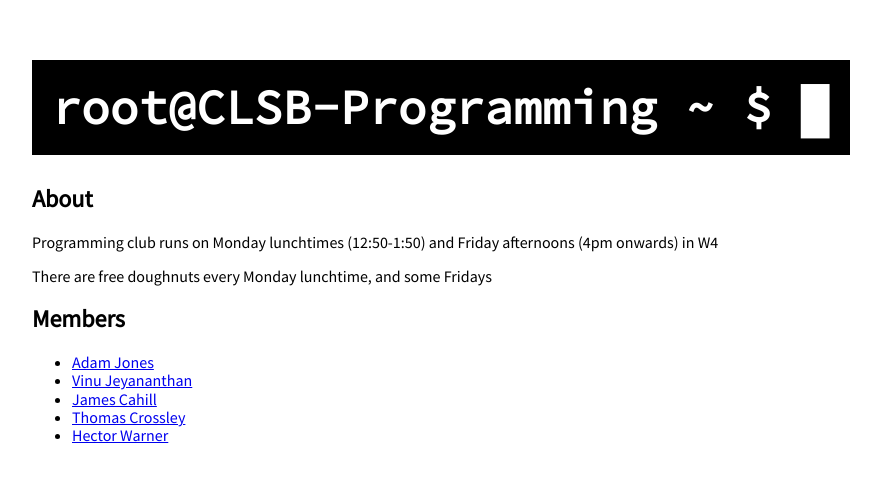
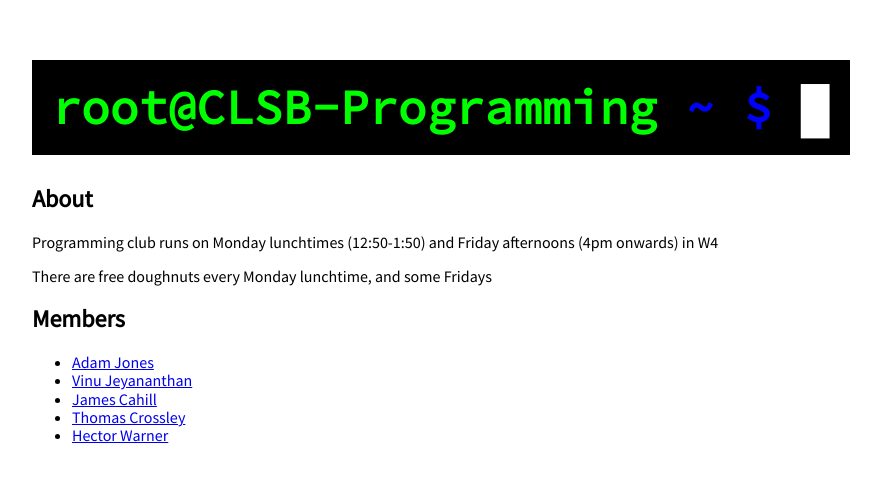
Before and after one commit to CLSB-Programming/clsb-programming.github.io, a plain HTML site: page index.html in a window 1280 px wide. Shown: the whole page, without its empty margins (96-977 px from the left). Drawn offline with nearby package versions, Linux system fonts and the light colour scheme.

Commit message:
Update index.html
Fix colours

```diff
--- a/index.html
+++ b/index.html
@@ -12,7 +12,7 @@
 <body>
 	<div class="container">
 		<div id="cmd">
-			<h1 id="title"><span id="lime">root@CLSB-Programming</span><span id="blue"> ~ $ </span><span class="blinker">&#9608;</span></h1>
+			<h1 id="title"><span class="lime">root@CLSB-Programming</span><span class="blue"> ~ $ </span><span class="blinker">&#9608;</span></h1>
 		</div>
 		<h2>About</h2>
 		<p>Programming club runs on Monday lunchtimes (12:50-1:50) and Friday afternoons (4pm onwards) in W4</p>
```
